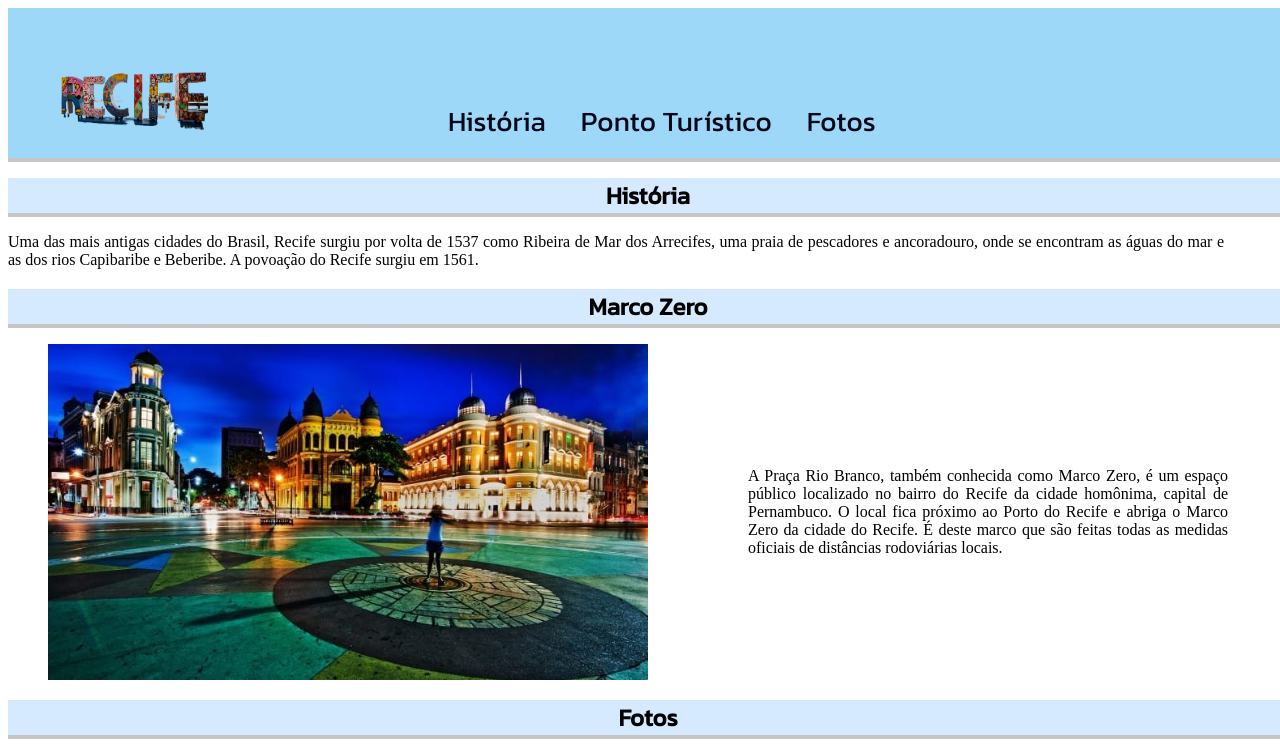
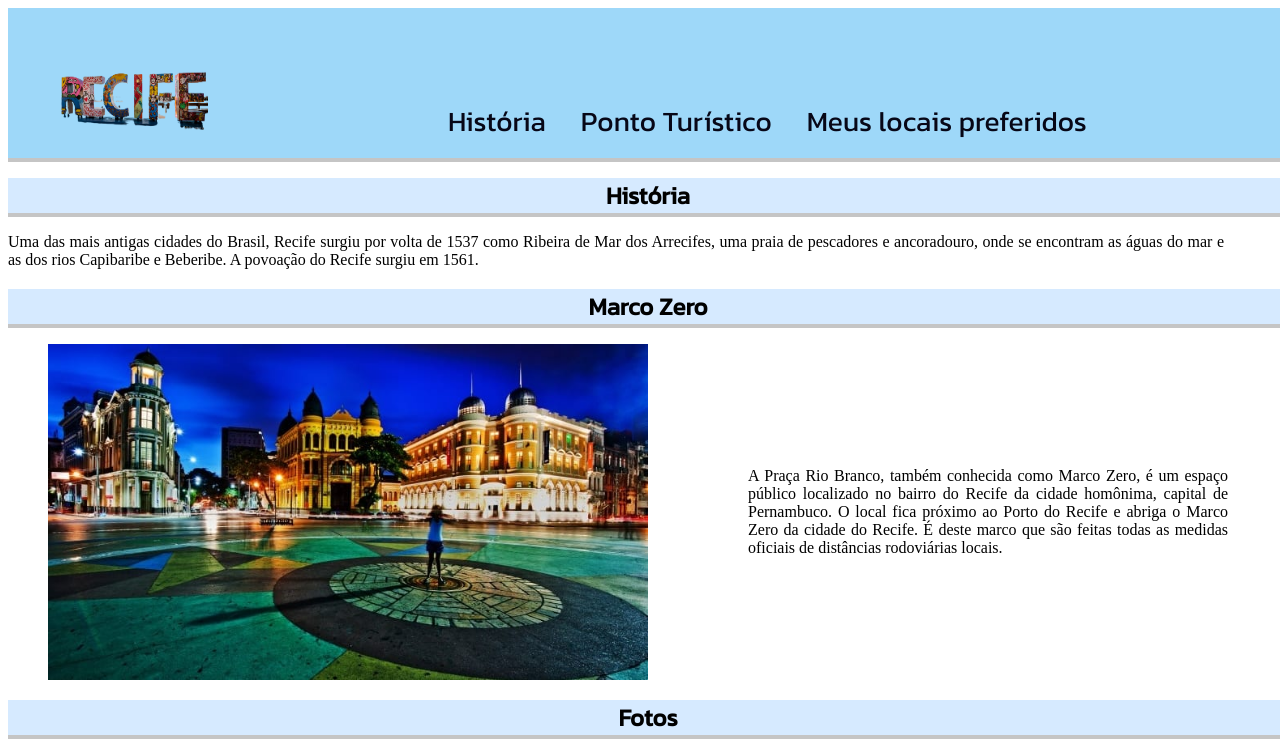
Before and after one commit to mourapablo/exercicioHtmlCssSoftex, a plain HTML site: page index.html in a window 1280 px wide. Shown: the top 752 px of the page. Drawn offline with Linux system fonts and the light colour scheme.

Commit message:
Alteração no menu acrescentando uma pagina externa no codigo

```diff
--- a/index.html
+++ b/index.html
@@ -120,7 +120,7 @@
             <ul>
                 <li><a href="#historia">História</a></li>
                 <li><a href="#foto-historia">Ponto Turístico</a></li>
-                <li><a href="#fotos">Fotos</a></li>
+                <li><a href="C:\Users\anacl\Desktop\exerHtmlCss2\index.html">Meus locais preferidos</a></li>
             </ul>
         </div>
     </div>
```
